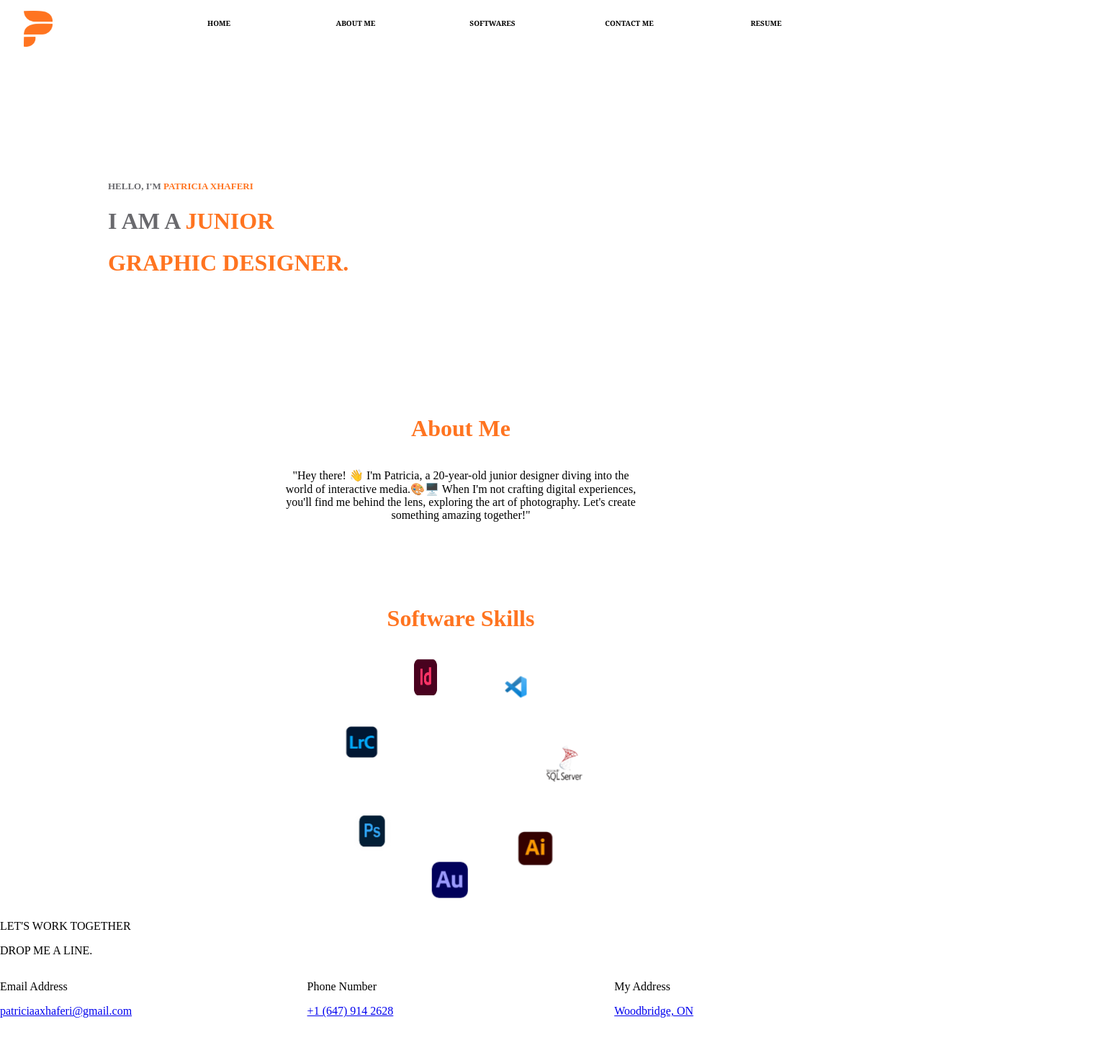
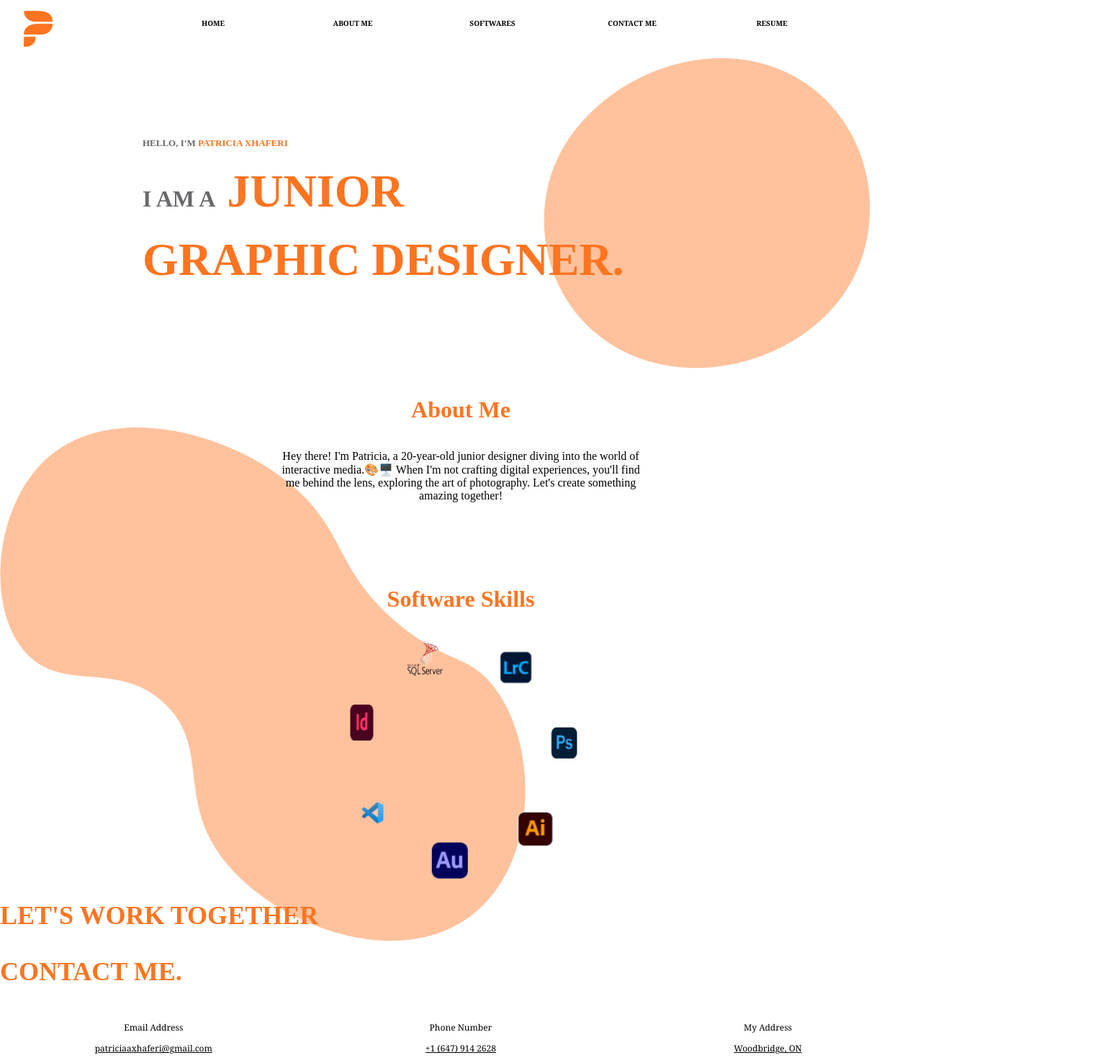
Before and after one commit to patriciaxhaferi/portfolio, a plain HTML site: page index.html in a window 1280 px wide. Shown: the whole page at 72% size, 1550 px wide, since content can reach past the window. Before the commit the page ends 1430 px from the top, so only its background shows below. Drawn offline with Linux system fonts and the light colour scheme; a web font is replaced by a local one.

Commit message:
add portfolio files

```diff
--- a/index.html
+++ b/index.html
@@ -23,45 +23,51 @@
 
     <div class="navbar">
         <ul class="nav-links">
-            <li><a href="#">Home</a>
-            <li><a href="#">About Me</a>
-            <li><a href="#">Softwares</a>
-            <li><a href="#">Contact Me</a>
-            <li><a href="#">Resume</a>
-            </li>
+            <li><a href="#home-section">Home</a></li>
+            <li><a href="#about-section">About Me</a></li>
+            <li><a href="#softwares-section">Softwares</a></li>
+            <li><a href="#contact-section">Contact Me</a></li>
+            <li><a href="#resume-section">Resume</a></li>
         </ul>
     </div>
+
+
 
     <!-- Home  -->
     <div class="main">
         <div class="Home">
             <h4 class="main-h4"><span style="color:rgb(105, 105, 109)">HELLO, I'M </span><span style="color: #FF7420;">PATRICIA XHAFERI</span></h4>
-            <h1 class="main-h1"><span style="color:rgb(105, 105, 109)">I AM A</span><span style="color: #FF7420;"> JUNIOR </span></h1>
-            <h1 class="main-h1"><span id="" style="color: #FF7420;"> GRAPHIC DESIGNER. </span></h1>
+            <h1 class="main-h1"><span style="color:rgb(105, 105, 109)">I AM A&nbsp; </span><span id="job-title" style="color: #FF7420;">   JUNIOR </span></h1>
+            <h1 class="main-h1"><span id="job-title" style="color: #FF7420;"> GRAPHIC DESIGNER. </span></h1>
         </div>
     </div>
+
+
 
 
     <!-- About Me -->
 
     <div class="about">
         <h1 style="color: #FF7420;">About Me</h1>
-        <p class="about-p">"Hey there! 👋 I'm Patricia, a 20-year-old junior designer diving into the world of interactive media.🎨🖥️ When I'm not crafting digital experiences, you'll find me behind the lens, exploring the art of photography. Let's create something amazing together!"</p>
+        <p class="about-p">Hey there! I'm Patricia, a 20-year-old junior designer diving into the world of interactive media.🎨🖥️ When I'm not crafting digital experiences, you'll find me behind the lens, exploring the art of photography. Let's create something amazing together!</p>
 
     </div>
+
+
+
 
     <!-- Softwares -->
 
     <h1 style="color: #FF7420;">Software Skills</h1>
     <div class="icon-container">
+
         <img src="ailogo.jpeg" class="icon">
         <img src="aulogo.jpeg" class="icon">
+        <img src="vslogo.png"  class="icon">
+        <img src="idlogo.png"  class="icon">
+        <img src="sqllog.png"  class="icon">
+        <img src="lrclogo.jpeg"class="icon">
         <img src="pslogo.jpeg" class="icon">
-        <img src="lrclogo.jpeg"class="icon">
-        <img src="idlogo.png"  class="icon">
-        <img src="vslogo.png"  class="icon">
-        <img src="sqllog.png"  class="icon">
-
     </div>
 
     <!-- Contact me -->
@@ -70,7 +76,7 @@
         <div class="footer">
             <div class="footer-main">
                 <p>LET'S WORK TOGETHER</p>
-                <p>DROP ME A LINE.</p>
+                <p>CONTACT ME.</p>
             </div>
 
             <div class="contact">
@@ -89,3 +95,6 @@
             </div>
         </div>
     </footer>
+
+</body>
+</html>
--- a/script.js
+++ b/script.js
@@ -54,3 +54,14 @@ document.addEventListener("DOMContentLoaded", function() {
     // Start the animation
     animateIcons();
 });
+
+
+document.querySelectorAll('a[href^="#"]').forEach(anchor => {
+    anchor.addEventListener('click', function(e) {
+        e.preventDefault();
+
+        document.querySelector(this.getAttribute('href')).scrollIntoView({
+            behavior: 'smooth'
+        });
+    });
+});
--- a/style.css
+++ b/style.css
@@ -1,5 +1,7 @@
 body{
     background-color: rgb(255, 255, 255);
+    background-image: url(dotg.png);
+    background-size: cover;
     margin: 0;
     padding: 0;
 }
@@ -41,9 +43,6 @@ body{
     font-size: 10px;
 }
 
-.navbar a:hover{
-    background: #c3c5c8d0;
-}
 
 .logo {
     float: left;
@@ -52,14 +51,15 @@ body{
 }
 
 .main{
-    background-image: url(wave-haikei.svg);
-    background-size: cover;
-    background-position: center;
+    background-image: url(dot.png);
+    max-width: 900px;
+    background-position: right;
     background-repeat: no-repeat;
-    padding: 150px;
-    width: 1250px;
+    padding: 110px;
+    width: 1150px;
     line-height: -1.5;
 }
+
 
 h1, h4{
     font-family: 'cormorant unicase static';
@@ -128,8 +128,36 @@ h1, h4{
 
 .footer-column {
     width: 33.33%;
+    text-align: center;
+    font-family: Georgia, 'Times New Roman', Times, serif;
+    font-size: 12px;
 }
 
+.footer-main p{
+    color: #ff7420;
+    font-family: 'cormorant unicase static';
+    font-weight: bolder;
+    font-size: 27pt;
+
+}
+
+.footer-column a{
+    color: #000000;
+}
+
+@keyframes textAnimation {
+    0%, 100% {
+        font-size: 150%; /* Start and end font size (normal size) */
+    }
+    50% {
+        font-size: 200%; /* Peak font size (larger size) */
+    }
+}
+
+#job-title {
+    display: inline-block; /* Ensure inline display */
+    animation: textAnimation 2s infinite; /* Apply animation infinitely */
+}
 /**
 .footer {
     background-image: url();
```
Also changed, not shown: dot.png (added), dotg.png (added).
